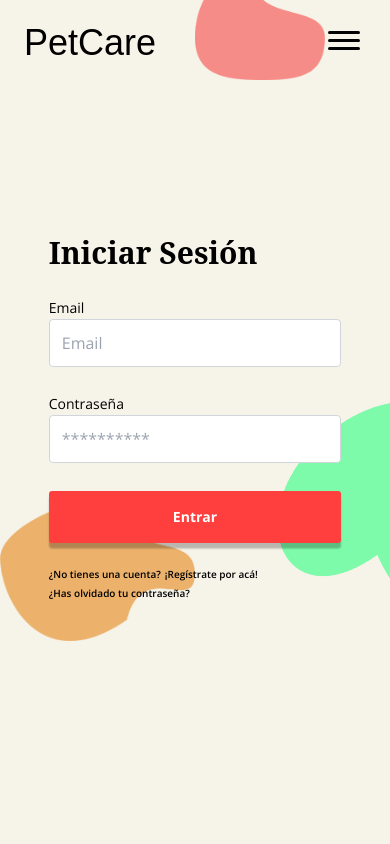
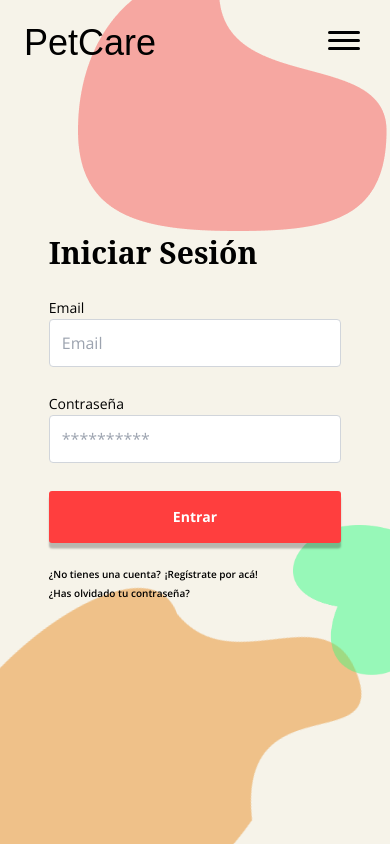
Before and after one commit to No-Country/C14-53-T-NODE-REACT, a React (Vite) app in the folder frontend-nocountry/app-mascotas/: page /login in a window 390 px wide. Built offline with nearby package versions, Linux system fonts and the light colour scheme; a web font is replaced by a local one.

Commit message:
Added back button

```diff
--- a/frontend-nocountry/app-mascotas/src/App.css
+++ b/frontend-nocountry/app-mascotas/src/App.css
@@ -8,8 +8,9 @@ body {
   overflow-x: hidden; */
 }
 
-
-
+#root{
+  position: relative;
+}
 
 .hamburgerMenu {
   display: block;
--- a/frontend-nocountry/app-mascotas/src/App.tsx
+++ b/frontend-nocountry/app-mascotas/src/App.tsx
@@ -11,6 +11,7 @@ import { BrowserRouter as Router, Routes, Route } from 'react-router-dom'
 import Background from './components/Background'
 import { Profile } from './components/Profile'
 import { ProtectedRoute } from './components/ProtectedRoute'
+import { ProtectedRouteAfterLogin } from './components/ProtectedRouteAfterLogin'
 import { useGlobalStore } from './store/globalStore'
 
 function App() {
@@ -19,15 +20,17 @@ function App() {
   return (
     <Router>
       <>
-        <div>
+        <div className='relative'>
           <Navbar></Navbar>
 
           <Routes>
-            <Route path='/' element={<HomePage />} />
-            <Route path='/login' element={<Login />} />
-            <Route path='/register' element={<Register />} />
             <Route path='/calendar' element={<MyCalendar />} />
 
+            <Route element={<ProtectedRouteAfterLogin isAllowed={isAuth} />}>
+              <Route path='/' element={<HomePage />} />
+              <Route path='/login' element={<Login />} />
+              <Route path='/register' element={<Register />} />
+            </Route>
 
             <Route element={<ProtectedRoute isAllowed={isAuth} />}>
               <Route path='/mypets' element={<MyPets />} />
@@ -35,8 +38,8 @@ function App() {
               <Route path='/profile' element={<Profile />} />
             </Route>
           </Routes>
+          <Background />
         </div>
-        <Background />
       </>
     </Router>
   )
--- a/frontend-nocountry/app-mascotas/src/components/Background.tsx
+++ b/frontend-nocountry/app-mascotas/src/components/Background.tsx
@@ -1,14 +1,14 @@
 const Background = () => {
   return (
     <>
-      <div id="background" className='absolute  top-0 left-0 w-full h-full overflow-hidden 2xl:w-5/6 2xl:flex 2xl:justify-center'>
-        <div className='absolute top-[-30px] md:top-[-105px] left-[50%] md:left-80 w-2/6 md:w-1/4 2xl:left-[40%]'>
+      <div id='background' className='absolute top-0 left-0 w-full h-full min-h-screen overflow-hidden'>
+        <div className='absolute top-[-30px] md:top-[-105px] left-[20%]'>
           <img src='./img/ellipse1.png' alt='background shape' />
         </div>
-        <div className='absolute top-[500px] w-2/4 2xl:top-[1000px]'>
+        <div className='absolute bottom-[-6%] rotate-[-20deg] left-[-15%] md:left-0 md:rotate-0 md:bottom-[-17%] md:w-2/4'>
           <img src='./img/ellipse2.png' alt='background shape' />
         </div>
-        <div className='absolute top-[400px] right-[-34%] md:bottom-0 md:right-0 w-3/5 md:w-auto rotate-[-45deg] md:rotate-0 2xl:top-[900px]'>
+        <div className='absolute -right-[15%] bottom-[20%] w-2/5 md:bottom-[-20%] md:right-[5%] md:w-auto'>
           <img src='./img/ellipse3.png' alt='background shape' />
         </div>
       </div>
@@ -16,5 +16,4 @@ const Background = () => {
   )
 }
 
-
 export default Background
--- a/frontend-nocountry/app-mascotas/src/components/HomePage.tsx
+++ b/frontend-nocountry/app-mascotas/src/components/HomePage.tsx
@@ -6,7 +6,7 @@ function HomePage() {
   return (
     <>
       <main className='relative z-20'>
-        <div className='h-screen max-w-screen-xl px-3 pt-20 mx-auto homepage md:pt-0'>
+        <div className='container h-screen px-3 pt-20 mx-auto homepage md:pt-0'>
           <div className='grid h-full gap-1 md:grid-cols-2 py-7 md:py-0'>
             <div className='flex flex-col justify-center order-2 px-3 text-center w-100 2xl:w-3/4 md:order-1 md:text-left'>
               <h1 className='mb-6 font-serif text-4xl leading-tight md:text-6xl'>Un registro seguro y completo de tu mascota.</h1>
--- a/frontend-nocountry/app-mascotas/src/components/Navbar/Navbar.tsx
+++ b/frontend-nocountry/app-mascotas/src/components/Navbar/Navbar.tsx
@@ -1,6 +1,6 @@
 import { useState } from 'react'
 import './navbar.css'
-import { Link } from 'react-router-dom'
+import { Link, useLocation, useNavigate } from 'react-router-dom'
 import { useGlobalStore } from '../../store/globalStore'
 import { PetAvatar } from '../Pets/PetAvatar'
 
@@ -8,17 +8,39 @@ function Navbar() {
   const [toggle, setToggle] = useState(false)
   const isAllowed = useGlobalStore(state => state.isAuth)
   const logout = useGlobalStore(state => state.logout)
+  const navigate = useNavigate()
+  const location = useLocation()
+  const primaryPaths = ['/', '/dashboard', '/register', '/login']
+  const backHandler = () => {
+    // console.log(navigate(-1))
+    navigate(-1)
+  }
   return (
     <>
       <nav className='container mx-auto'>
         <div className='container fixed top-0 z-40 w-full -translate-x-1/2 left-2/4'>
           <div className='px-3 py-4 mx-auto'>
             <div className='flex items-center justify-between self-baseline'>
-              <p className='logo'>
-                <Link className='p-3' to='/'>
-                  PetCare
-                </Link>
-              </p>
+              <div className='flex'>
+                <p className='logo'>
+                  <Link className='p-3' to='/'>
+                    PetCare
+                  </Link>
+                </p>
+                {!primaryPaths.includes(location.pathname) ? (
+                  <button onClick={backHandler}>
+                    <svg width='51' height='51' viewBox='0 0 51 51' fill='none' xmlns='http://www.w3.org/2000/svg'>
+                      <g id='ei:arrow-left'>
+                        <path id='Vector' d='M25.7812 42.5203C16.3813 42.5203 8.78125 34.9203 8.78125 25.5203C8.78125 16.1203 16.3813 8.52026 25.7812 8.52026C35.1812 8.52026 42.7812 16.1203 42.7812 25.5203C42.7812 34.9203 35.1812 42.5203 25.7812 42.5203ZM25.7812 10.5203C17.4812 10.5203 10.7812 17.2203 10.7812 25.5203C10.7812 33.8203 17.4812 40.5203 25.7812 40.5203C34.0812 40.5203 40.7812 33.8203 40.7812 25.5203C40.7812 17.2203 34.0812 10.5203 25.7812 10.5203Z' fill='black' />
+                        <path id='Vector_2' d='M26.0809 35.2203L16.3809 25.5203L26.0809 15.8203L27.4809 17.2203L19.1809 25.5203L27.4809 33.8203L26.0809 35.2203Z' fill='black' />
+                        <path id='Vector_3' d='M17.7812 24.5203H34.7812V26.5203H17.7812V24.5203Z' fill='black' />
+                      </g>
+                    </svg>
+                  </button>
+                ) : (
+                  ''
+                )}
+              </div>
               {!isAllowed ? (
                 <ul className='items-center hidden mt-2 md:flex'>
                   <li>
@@ -48,7 +70,7 @@ function Navbar() {
                   <div className='ml-3'>
                     <Link to='/profile' className='h-[55px] w-[57px] flex items-center justify-center bg-isabeline hover:bg-isabeline-800  border rounded-full'>
                       <svg width='23' height='30' viewBox='0 0 23 30' fill='none' xmlns='http://www.w3.org/2000/svg'>
-                        <path d='M16.6691 6.28958C16.6691 7.66026 16.1246 8.9748 15.1554 9.94402C14.1862 10.9132 12.8716 11.4577 11.5009 11.4577C10.1303 11.4577 8.81572 10.9132 7.84651 9.94402C6.87729 8.9748 6.33279 7.66026 6.33279 6.28958C6.33279 4.9189 6.87729 3.60436 7.84651 2.63515C8.81572 1.66593 10.1303 1.12143 11.5009 1.12143C12.8716 1.12143 14.1862 1.66593 15.1554 2.63515C16.1246 3.60436 16.6691 4.9189 16.6691 6.28958ZM1.16602 25.7466C1.2103 23.0349 2.31863 20.4492 4.25199 18.5471C6.18535 16.6451 8.78882 15.5791 11.5009 15.5791C14.2131 15.5791 16.8165 16.6451 18.7499 18.5471C20.6832 20.4492 21.7916 23.0349 21.8359 25.7466C18.5936 27.2334 15.0679 28.0007 11.5009 27.9958C7.81295 27.9958 4.31239 27.191 1.16602 25.7466Z' stroke='black' stroke-width='2.06726' stroke-linecap='round' stroke-linejoin='round' />
+                        <path d='M16.6691 6.28958C16.6691 7.66026 16.1246 8.9748 15.1554 9.94402C14.1862 10.9132 12.8716 11.4577 11.5009 11.4577C10.1303 11.4577 8.81572 10.9132 7.84651 9.94402C6.87729 8.9748 6.33279 7.66026 6.33279 6.28958C6.33279 4.9189 6.87729 3.60436 7.84651 2.63515C8.81572 1.66593 10.1303 1.12143 11.5009 1.12143C12.8716 1.12143 14.1862 1.66593 15.1554 2.63515C16.1246 3.60436 16.6691 4.9189 16.6691 6.28958ZM1.16602 25.7466C1.2103 23.0349 2.31863 20.4492 4.25199 18.5471C6.18535 16.6451 8.78882 15.5791 11.5009 15.5791C14.2131 15.5791 16.8165 16.6451 18.7499 18.5471C20.6832 20.4492 21.7916 23.0349 21.8359 25.7466C18.5936 27.2334 15.0679 28.0007 11.5009 27.9958C7.81295 27.9958 4.31239 27.191 1.16602 25.7466Z' stroke='black' strokeWidth='2.06726' strokeLinecap='round' strokeLinejoin='round' />
                       </svg>
                     </Link>
                   </div>
--- /dev/null
+++ b/frontend-nocountry/app-mascotas/src/components/ProtectedRouteAfterLogin.tsx
@@ -0,0 +1,12 @@
+import { Navigate, Outlet } from 'react-router-dom'
+
+interface Props {
+  isAllowed: boolean
+  children?: React.ReactNode
+}
+
+export const ProtectedRouteAfterLogin = ({ isAllowed, children }: Props) => {
+  if (isAllowed) return <Navigate to='/dashboard'></Navigate>
+
+  return children ? <>children</> : <Outlet />
+}
--- a/frontend-nocountry/app-mascotas/src/main.tsx
+++ b/frontend-nocountry/app-mascotas/src/main.tsx
@@ -2,11 +2,9 @@ import React from 'react'
 import ReactDOM from 'react-dom/client'
 import App from './App.tsx'
 import './index.css'
-import Background from './components/Background.tsx'
 
 ReactDOM.createRoot(document.getElementById('root')!).render(
   <React.StrictMode>
     <App />
-    <Background></Background>
   </React.StrictMode>
 )
```
Also changed, not shown: frontend-nocountry/app-mascotas/src/components/Dashboard.tsx (+6 -49 lines).
